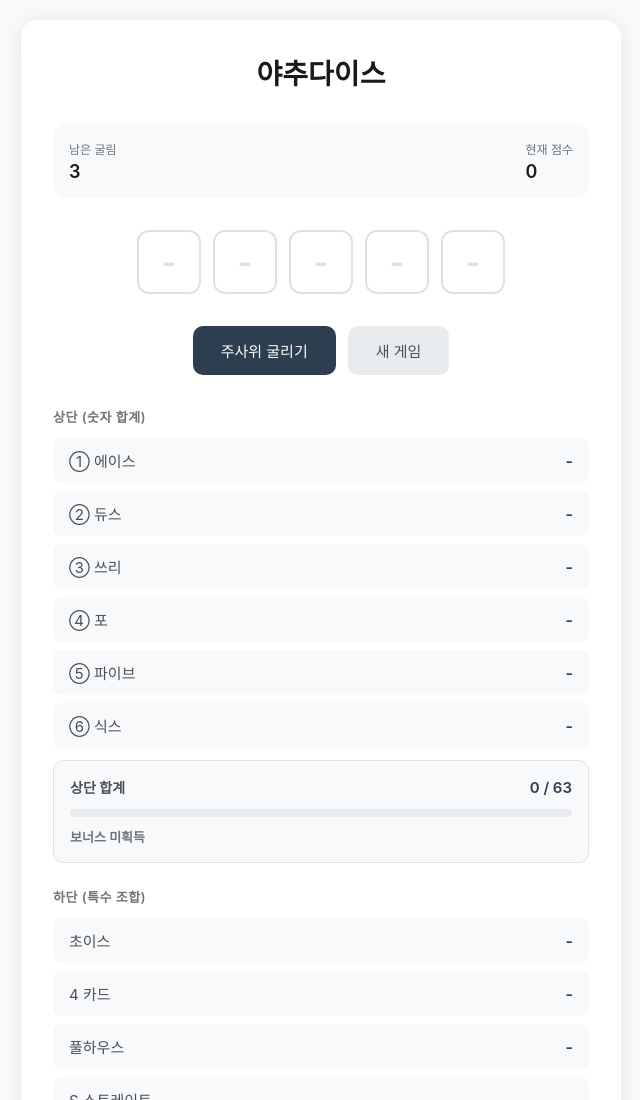
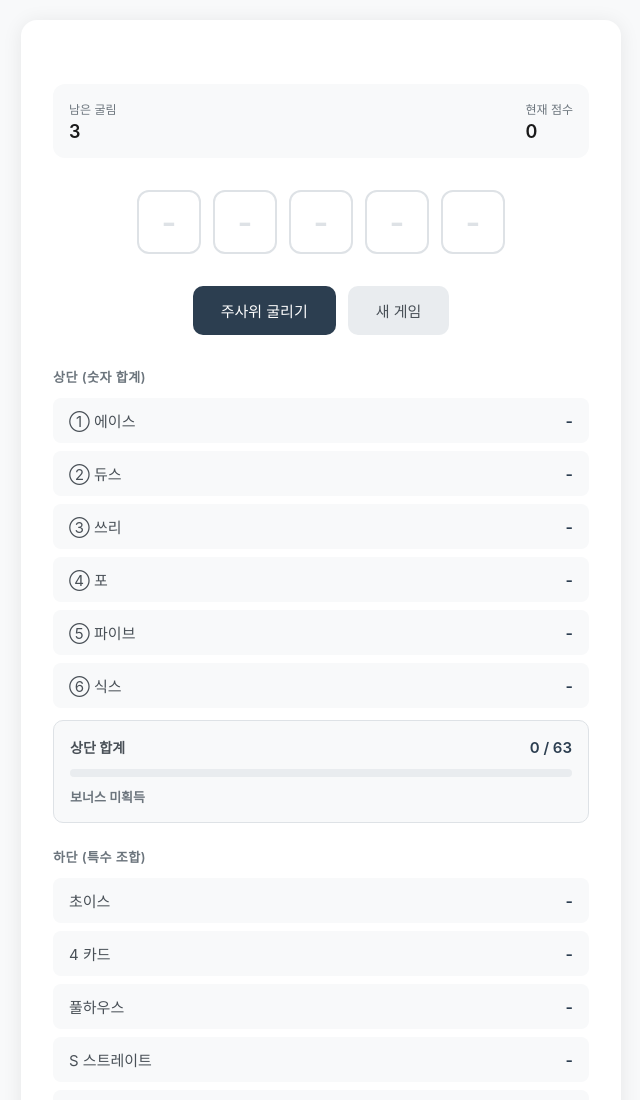
Before and after one commit to uuunnnaaa/yatzy, a plain HTML site: page index.html in a window 1280 px wide. Shown: the top 1100 px of the page, without its empty margins (319-959 px from the left). Drawn offline with Linux system fonts and the light colour scheme.

Commit message:
Update index.html

```diff
--- a/index.html
+++ b/index.html
@@ -3,7 +3,7 @@
 <head>
     <meta charset="UTF-8">
     <meta name="viewport" content="width=device-width, initial-scale=1.0">
-    <title> </title>
+    <title>야추다이스</title>
     <style>
 * {
     margin: 0;
@@ -420,7 +420,7 @@ button:disabled {
 </head>
 <body>
     <div class="container">
-        <h1>야추다이스</h1>
+        <h1> </h1>
 
         <div class="game-info">
             <div class="info-item">
```
